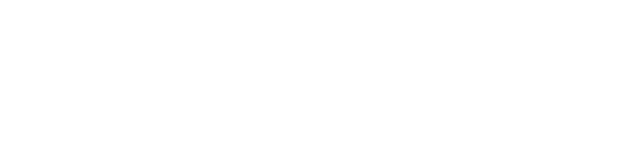
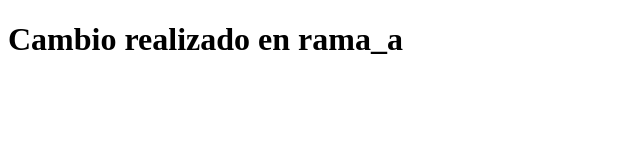
Before and after one commit to oabm77/prueba_git, a plain HTML site: page index.html in a window 1280 px wide. Shown: the whole page, without its empty margins (0-640 px from the left). Drawn offline with Linux system fonts and the light colour scheme.

Commit message:
Cambios realizado en la rama_a

```diff
--- a/index.html
+++ b/index.html
@@ -4,6 +4,6 @@
 	<title>Prueba GIT</title>
 </head>
 <body>
-
+	<h1>Cambio realizado en rama_a</h1>
 </body>
 </html>
```
